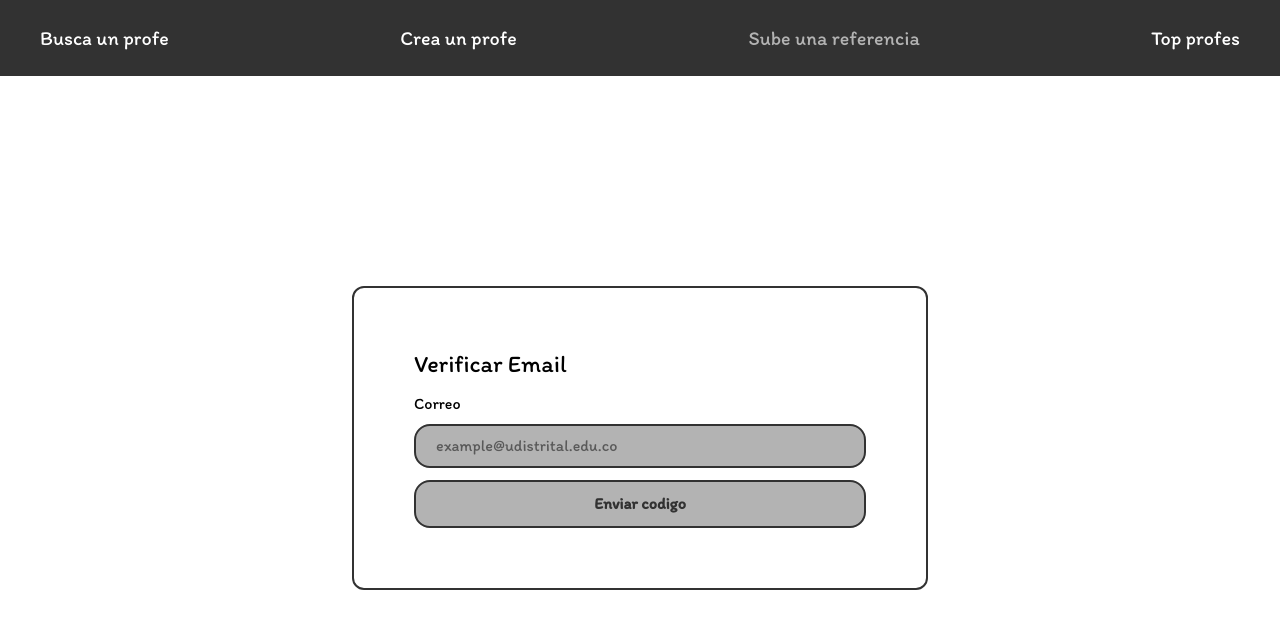
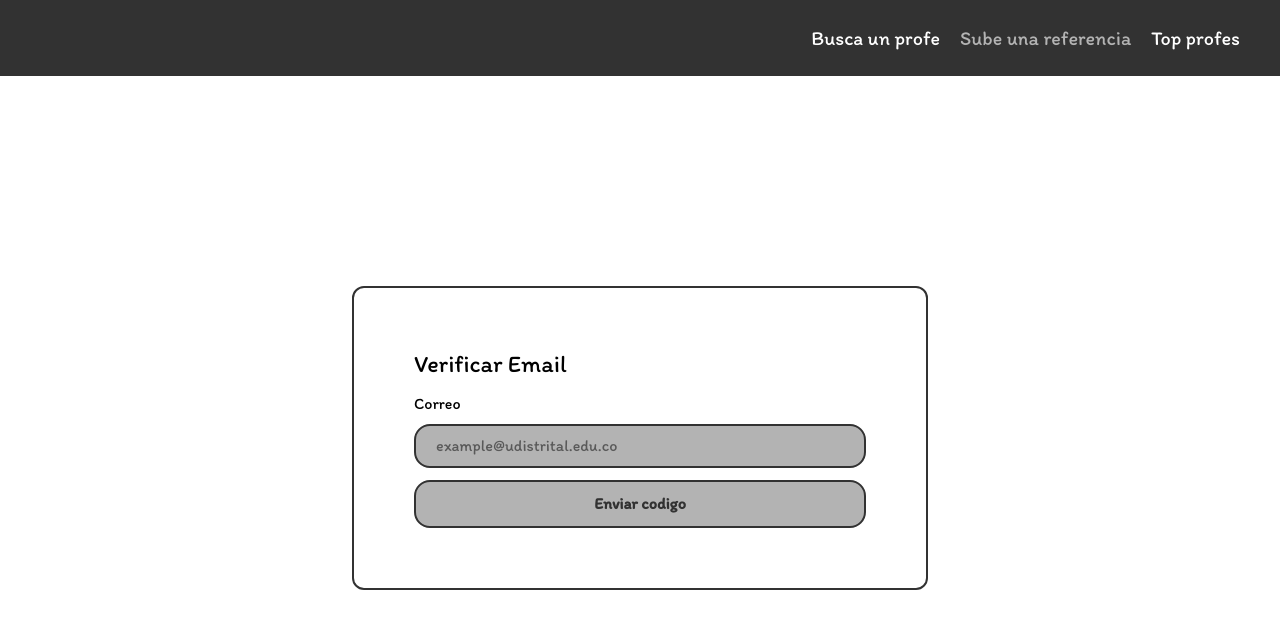
Before and after one commit to LuisC-web/rate-ud, a Next.js app: page /new/review in a window 1280 px wide. Shown: the top 628 px of the page. Built offline with nearby package versions, Linux system fonts and the light colour scheme.

Commit message:
fix: any styles

```diff
--- a/src/components/TableData.tsx
+++ b/src/components/TableData.tsx
@@ -7,7 +7,7 @@ type TableDataProps = {
 
 function TableData({ teachers }: TableDataProps) {
   return (
-    <div className="border-primary mt-10 hidden h-full w-full rounded-2xl border-2 shadow-md md:table">
+    <div className="border-primary mt-10 hidden h-full w-full rounded-md border-2 shadow-md md:table">
       <table className="divide-primary w-full divide-y">
         <thead className="bg-primary text-left text-white">
           <tr>
--- a/src/components/ui/Header.tsx
+++ b/src/components/ui/Header.tsx
@@ -10,7 +10,7 @@ function Header() {
   const [showMenu, setShowModal] = useState(false);
   return (
     <nav className="bg-primary text-secondary flex w-screen items-center justify-center py-6 text-xl transition-all md:px-10">
-      <div className="hidden w-full justify-between md:flex">
+      <div className="hidden w-full justify-end space-x-5 md:flex">
         <Link
           href="/"
           className={`hover:text-primary-light cursor-pointer ${
@@ -19,15 +19,6 @@ function Header() {
         >
           Busca un profe
         </Link>
-        <Link
-          href="/new/teacher"
-          className={`hover:text-primary-light cursor-pointer ${
-            pathname === "/new/teacher" ? "text-primary-light" : ""
-          }`}
-        >
-          Crea un profe
-        </Link>
-
         <Link
           href="/new/review"
           className={`hover:text-primary-light cursor-pointer ${
@@ -64,15 +55,6 @@ function Header() {
           Busca un profe
         </Link>
         <Link
-          href="/new/teacher"
-          className={`hover:text-primary-light cursor-pointer ${
-            pathname === "/new/teacher" ? "text-primary-light" : ""
-          }`}
-          onClick={() => setShowModal(false)}
-        >
-          Crea un profe
-        </Link>
-        <Link
           href="/new/review"
           className={`hover:text-primary-light cursor-pointer ${
             pathname === "/new/review" ? "text-primary-light" : ""
```
